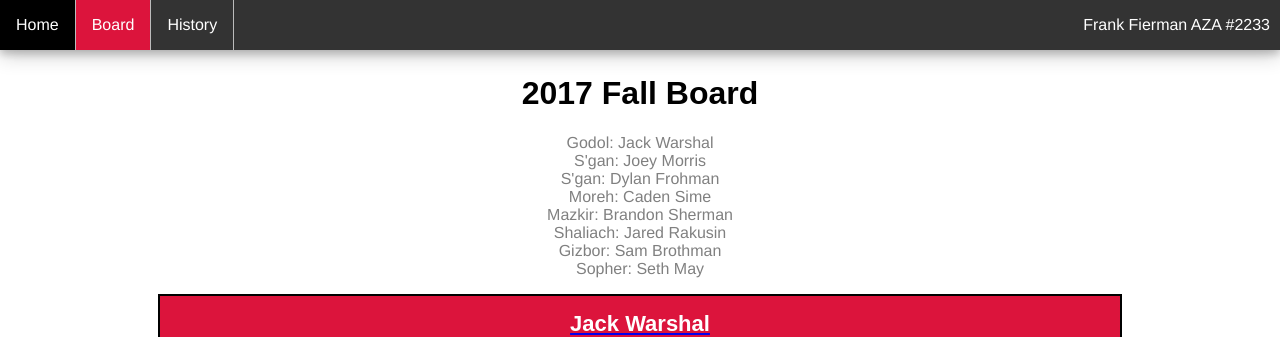
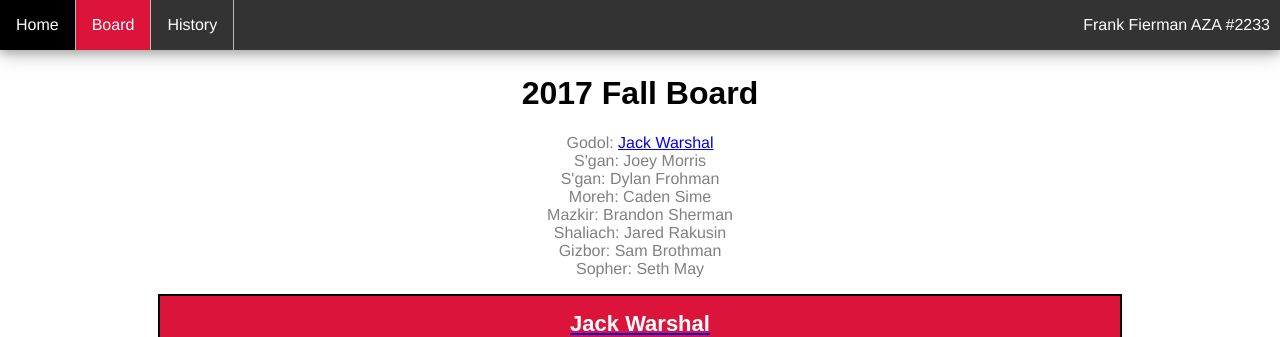
Before and after one commit to fiermanmazkir/fiermanmazkir.github.io, a Jekyll site: the page built from board/index.md, in a window 1280 px wide. Shown: the top 337 px of the page. Built offline with Jekyll 4.4.1, drawn with Linux system fonts in a browser that asks for light colours; comment, search, counter and statistics services are not loaded.

Commit message:
Update style.css

```diff
--- a/css/style.css
+++ b/css/style.css
@@ -81,8 +81,3 @@ p {
 	font-family: Helvetica;
 	text-align: center;
 }
-
-.maintext a {
-  color: Gray;
-  text-decoration: none;
-}
```
